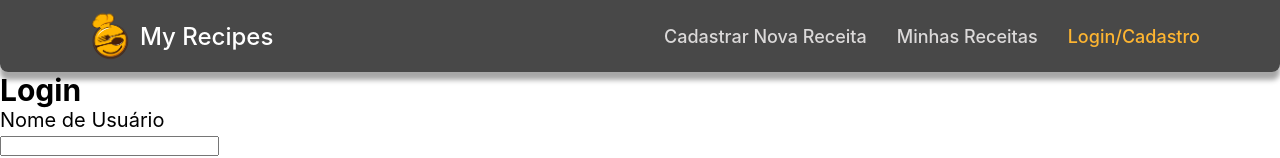
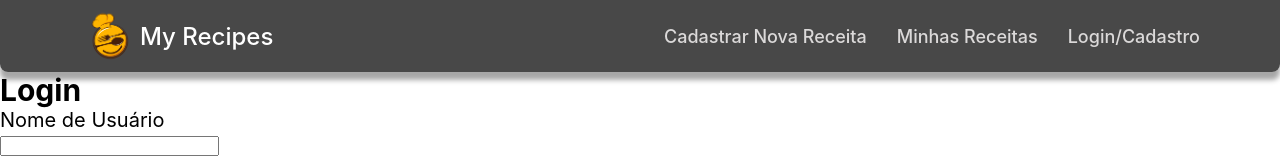
Before and after one commit to vctrr1/my-recipes-mern, a React (Vite) app in the folder client/: page /auth in a window 1280 px wide. Shown: the top 158 px of the page. Built offline with nearby package versions, Linux system fonts and the light colour scheme.

Commit message:
Implementing use of cookies in login and register

```diff
--- a/client/src/components/navBar.jsx
+++ b/client/src/components/navBar.jsx
@@ -1,24 +1,41 @@
-import { NavLink } from "react-router-dom";
+import { Link } from "react-router-dom";
 import logo from "../assets/logo.png";
+import { useCookies } from "react-cookie";
+import { useNavigate } from "react-router-dom";
 
 export const NavBar = () => {
+  const [cookie, setCookies] = useCookies(["access_token"]);
+  const navigate = useNavigate();
+
+  const logout = () => {
+    setCookies("access_token", "");
+    window.localStorage.removeItem("userID");
+    navigate("/auth");
+  };
+
   return (
     <div className="navbar">
-      <NavLink to={"/"} className="title">
+      <Link to={"/"} className="title">
         <img src={logo} className="logo" />
         My Recipes
-      </NavLink>
+      </Link>
       <div>
         <div className="nav-container">
-          <NavLink to={"/create-recipe"} className="nav">
+          <Link to={"/create-recipe"} className="nav">
             Cadastrar Nova Receita
-          </NavLink>
-          <NavLink to={"/saved-recipes"} className="nav">
+          </Link>
+          <Link to={"/saved-recipes"} className="nav">
             Minhas Receitas
-          </NavLink>
-          <NavLink to={"/auth"} className="nav">
-            Login/Cadastro
-          </NavLink>
+          </Link>
+          {!cookie.access_token ? (
+            <Link to={"/auth"} className="nav">
+              Login/Cadastro
+            </Link>
+          ) : (
+            <button className="logoutButton" onClick={logout}>
+              Logout
+            </button>
+          )}
         </div>
       </div>
     </div>
--- a/client/src/pages/auth.jsx
+++ b/client/src/pages/auth.jsx
@@ -1,6 +1,8 @@
 import { useState } from "react";
 import axios from "axios";
 import { Form } from "../components/form";
+import { useCookies } from "react-cookie";
+import { useNavigate } from "react-router-dom";
 
 export const Auth = () => {
   return (
@@ -41,10 +43,29 @@ const Register = () => {
 };
 
 const Login = () => {
+  //nao acessa o token e sim a funcao que define o token
+  const [, setCookies] = useCookies(["access_token"]);
   const [userName, setUserName] = useState("");
   const [password, setPassword] = useState("");
 
-  const onSubmit = () => {};
+  const navigate = useNavigate();
+
+  const onSubmit = async (event) => {
+    event.preventDefault();
+    try {
+      const response = await axios.post("http://localhost:5100/auth/login", {
+        userName,
+        password,
+      });
+      //console.log(response.data);
+      setCookies("access_token", response.data.token);
+      //armazena a resposta da api com o id do usuario
+      window.localStorage.setItem("userID", response.data.userID);
+      navigate("/");
+    } catch (error) {
+      console.error(error);
+    }
+  };
 
   return (
     <Form
```
